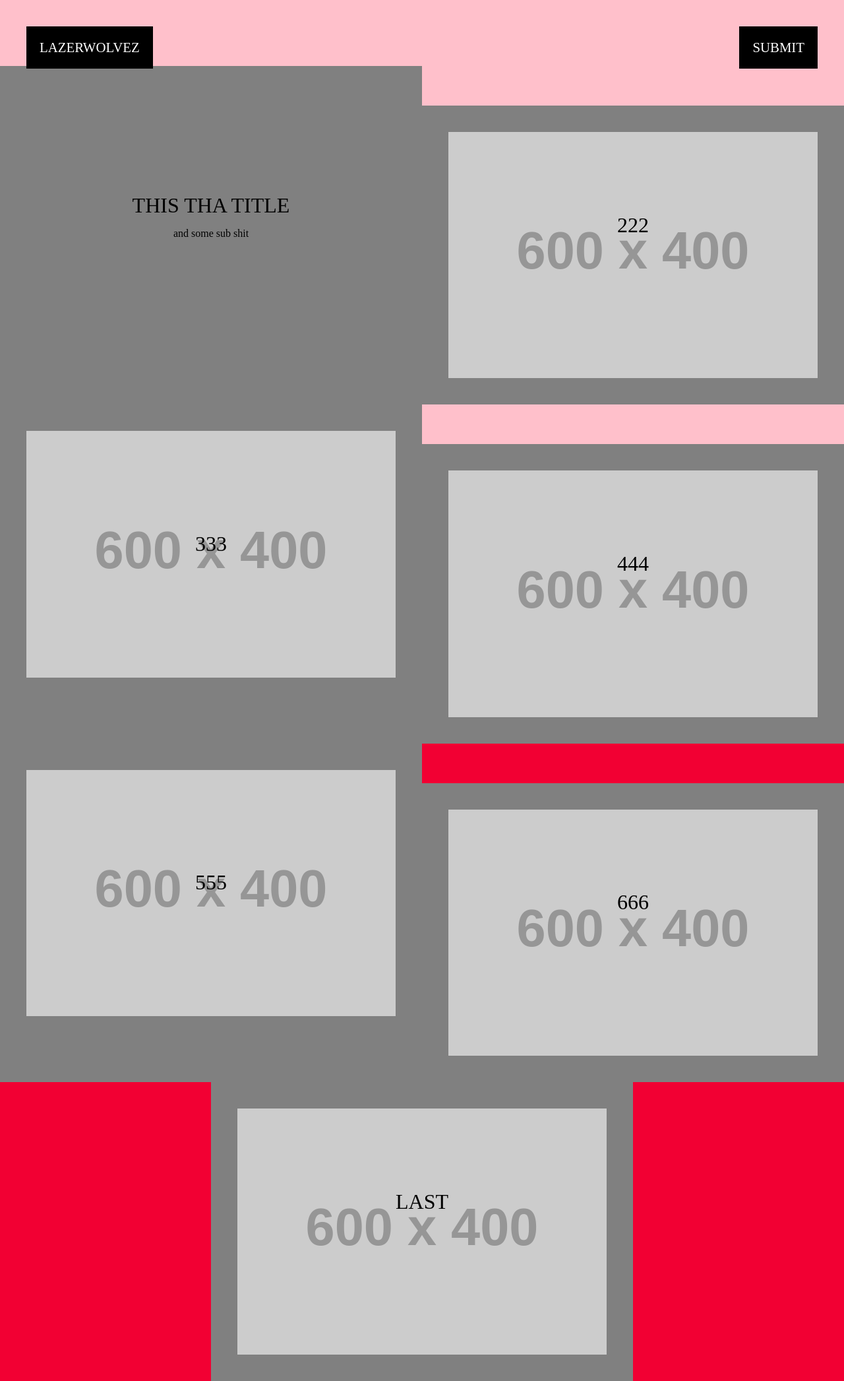
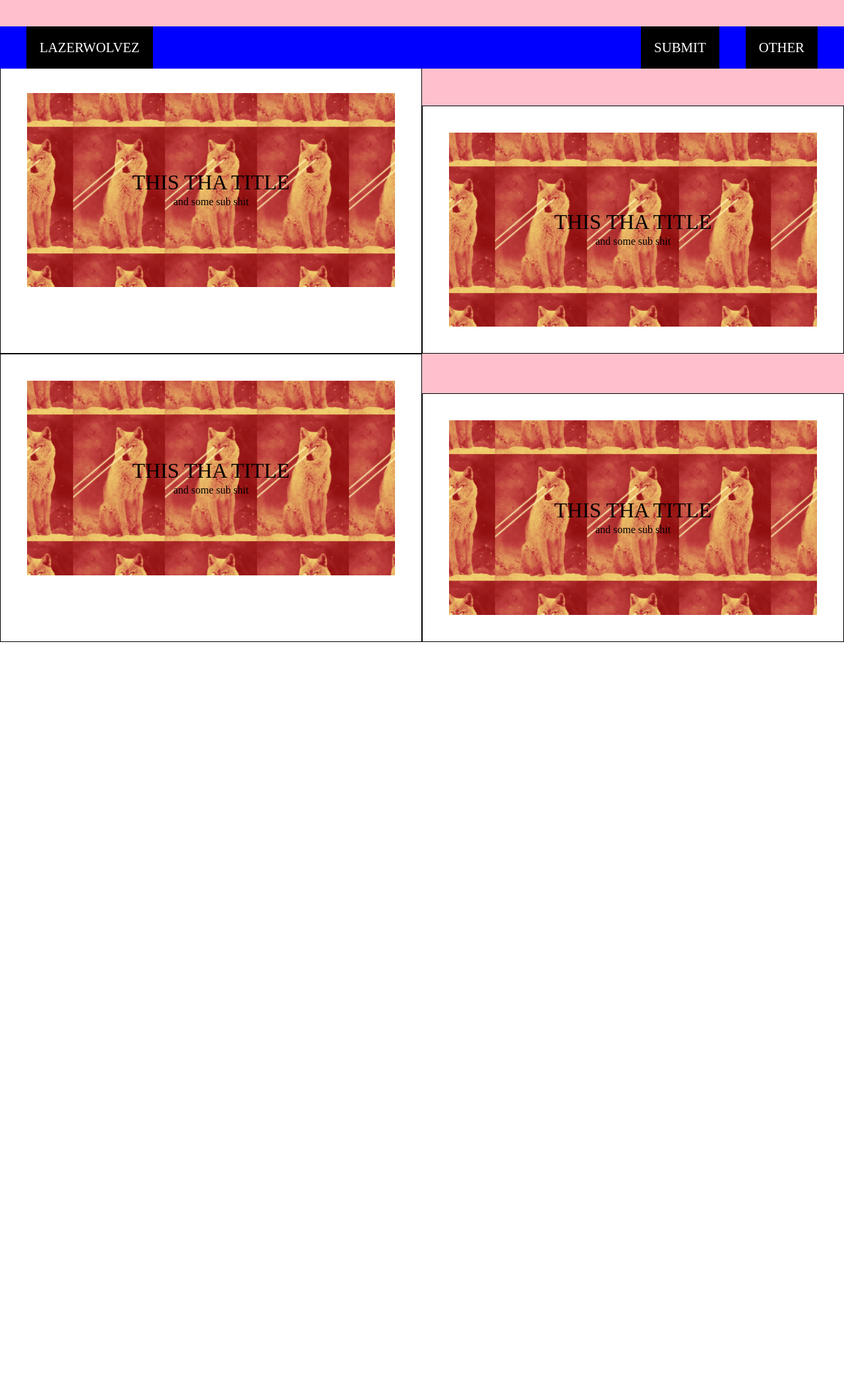
Before and after one commit to kevinmcc/lazerwolvez, a PHP site: page / in a window 1280 px wide. Shown: the whole page at 66% size. After the commit the page ends 973 px from the top, so only its background shows below. Run offline with PHP 8.4, Linux system fonts and the light colour scheme; grey boxes labelled with a size stand in for pictures from a placeholder-image service; some libraries are stand-ins or nearby versions.

Commit message:
CSS fixes

```diff
--- a/css/main.css
+++ b/css/main.css
@@ -111,7 +111,7 @@ dfn {
  * Address variable `h1` font-size and margin within `section` and `article`
  * contexts in Firefox 4+, Safari, and Chrome.
  */
-h1, ul.buttons li {
+h1, nav ul li {
   font-size: 2em;
   margin: 0.67em 0; }
 
@@ -358,7 +358,7 @@ th {
 *:after {
   box-sizing: border-box; }
 
-h1, ul.buttons li, h2, h3, h4, h5, h6 {
+h1, nav ul li, h2, h3, h4, h5, h6 {
   margin: 0;
   font-weight: normal; }
 
@@ -495,20 +495,6 @@ header {
   #logo:hover {
     background: #F20033; }
 
-.intro {
-  height: 50vh;
-  position: relative; }
-  .intro h1, .intro ul.buttons li, ul.buttons .intro li {
-    position: absolute;
-    top: 50%;
-    left: 50%;
-    transform: translate(-50%, -50%);
-    text-align: center;
-    font-size: 5em;
-    letter-spacing: 0.02px;
-    width: 100%;
-    font-weight: bold; }
-
 body {
   font-family: "Graphik-Semibold";
   color: white;
@@ -516,43 +502,46 @@ body {
 
 a {
   color: white;
-  text-decoration: none;
-  cursor: url(http://icons.iconarchive.com/icons/glyphish/glyphish/32/82-dog-paw-icon.png), auto; }
+  text-decoration: none; }
   a:visited {
     color: white; }
 
-h1, ul.buttons li {
+h1, nav ul li {
   font-size: 1.3em; }
 
 #page-wrapper {
   position: relative;
   width: 100%;
   max-width: 1600px;
+  overflow-x: hidden;
   margin: auto; }
 
-.padding-style, nav h1, ul.buttons li {
+.padding-style, nav ul li {
   background-color: black;
   padding: 20px; }
 
 nav {
   position: fixed;
-  background-color: red;
-  top: 40px;
-  left: 40px;
+  width: 100%;
+  max-width: 1600px;
+  margin-top: 40px;
+  background-color: blue;
   box-sizing: border-box;
   z-index: 999; }
-  nav h1, nav ul.buttons li, ul.buttons nav li {
-    font-family: "Graphik-SemiboldItalic"; }
 
-ul.buttons {
-  position: fixed;
-  top: 40px;
-  right: 40px;
-  z-index: 999; }
-  ul.buttons li {
-    display: inline-block;
-    margin-left: 20px; }
-    ul.buttons li:hover {
+nav ul {
+  width: 100%;
+  z-index: 999;
+  text-align: right;
+  padding: 0 40px 0 40px; }
+  nav ul li:nth-child(1) {
+    float: left;
+    margin-left: 0; }
+  nav ul li {
+    float: right;
+    margin-left: 40px;
+    display: inline-block; }
+    nav ul li:hover {
       color: black;
       background-color: white; }
 
@@ -568,25 +557,32 @@ ul.grid {
     position: relative;
     width: 50%;
     display: inline-flex;
-    justify-content: space-between; }
-  ul.grid li > .wrapper > a > img {
-    max-width: 100%;
-    min-width: 100%;
-    z-index: 0; }
-  ul.grid li > .wrapper > img {
+    background-color: green; }
+  ul.grid li > .wrapper > div {
     max-width: 100%;
     min-width: 100%;
     z-index: 0; }
   ul.grid li:nth-child(even) {
     margin-top: 60px; }
   ul.grid .wrapper {
+    position: relative;
     width: 100%;
     height: 100%;
     padding: 40px;
-    background-color: grey; }
-  ul.grid .wrapper p {
+    border: 1px solid black;
+    text-align: center;
+    background-color: white; }
+  ul.grid .wolfgif {
+    position: relative;
     width: 100%;
-    height: 4em;
+    height: 23vw;
+    margin: auto;
+    background: url("../images/2.gif") repeat;
+    background-position: center center;
+    background-size: 25%; }
+  ul.grid .wolfgif > p {
+    width: 100%;
+    height: 1.5em;
     position: absolute;
     margin: auto;
     top: 0;
@@ -595,4 +591,5 @@ ul.grid {
     right: 0;
     color: black;
     font-size: 2em;
+    line-height: .75em;
     z-index: 99; }
--- a/index.html
+++ b/index.html
@@ -9,7 +9,6 @@
 	<link rel="apple-touch-icon" href="apple-touch-icon.png">
 	<link rel="stylesheet" href="css/main.css">
 </head>
-<script>document.write('<script src="http://' + (location.host || 'localhost').split(':')[0] + ':35729/livereload.js?snipver=1"></' + 'script>')</script>
 <body>
 
 <!--[if lt IE 9]>
@@ -17,43 +16,58 @@
   <![endif]-->
   <div id="page-wrapper">
   	<nav>
-        		<h1>LAZERWOLVEZ</h1>
+  		<ul>
+  			<a href="#">
+  				<li>LAZERWOLVEZ</li>
+  				<li>OTHER</li>
+  				<li>SUBMIT</li>
+  			</a>
+  		</ul>
   	</nav>
-        	<ul class="buttons"><a href="#">
-        		<li>SUBMIT</li></a></ul>
+
   	<ul class="grid">
   		<li>
-        				<div class="wrapper wolf1"><a href="#">
-        					<p>THIS THA TITLE<br/><span style="font-size: .5em; line-height: 1em;">and some sub shit</span></p></a></div>
-        				</li>
-        				<li>
   			<div class="wrapper">
-        						<p>222</p><img src="http://placehold.it/600x400"/>
+  				<a href="#">
+  					<div class="wolfgif">
+  						<p>THIS THA TITLE<br/>
+  							<span style="font-size: .5em;">and some sub shit</span>
+  						</p>
+  					</div>
+  				</a>
   			</div>
   		</li>
   		<li>
   			<div class="wrapper">
-        						<p>333</p><img src="http://placehold.it/600x400"/>
+  				<a href="#">
+  					<div class="wolfgif">
+  						<p>THIS THA TITLE<br/>
+  							<span style="font-size: .5em;">and some sub shit</span>
+  						</p>
+  					</div>
+  				</a>
   			</div>
   		</li>
   		<li>
   			<div class="wrapper">
-        						<p>444</p><img src="http://placehold.it/600x400"/>
+  				<a href="#">
+  					<div class="wolfgif">
+  						<p>THIS THA TITLE<br/>
+  							<span style="font-size: .5em;">and some sub shit</span>
+  						</p>
+  					</div>
+  				</a>
   			</div>
   		</li>
   		<li>
   			<div class="wrapper">
-        						<p>555</p><img src="http://placehold.it/600x400"/>
+  				<a href="#">
+  					<div class="wolfgif">
+  						<p>THIS THA TITLE<br/>
+  							<span style="font-size: .5em;">and some sub shit</span>
+  						</p>
   					</div>
-        				</li>
-        				<li>
-        					<div class="wrapper">
-        						<p>666</p><img src="http://placehold.it/600x400"/>
-        					</div>
-        				</li>
-        				<li>
-        					<div class="wrapper">
-        						<p>LAST</p><img src="http://placehold.it/600x400"/>
+  				</a>
   			</div>
   		</li>
   	</ul>
--- a/js/main.js
+++ /dev/null
@@ -1,47 +0,0 @@
-$('#sharemenu').hover( // menu items
-    function(e){ $(this).addClass('show'); },
-    function(e){ $(this).removeClass('show'); }
-);
-
-
-
-//testing 3D Apple motion
-
-
-// var $poster = $('.poster'),
-//   $shine = $('.shine'),
-//   $layer = $('div[class*="layer-"]'),
-//   w = $(window).width(), //window width
-//   h = $(window).height(); //window height
-
-// $(window).on('mousemove', function(e) {
-//   var offsetX = 0.5 - e.pageX / w, //cursor position X
-//     offsetY = 0.5 - e.pageY / h, //cursor position Y
-//     dy = e.pageY - h / 2, //@h/2 = center of poster
-//     dx = e.pageX - w / 2, //@w/2 = center of poster
-//     theta = Math.atan2(dy, dx), //angle between cursor and center of poster in RAD
-//     angle = theta * 180 / Math.PI - 90, //convert rad in degrees
-//     offsetPoster = $poster.data('offset'),
-//     transformPoster = 'translateY(' + -offsetX * offsetPoster + 'px) rotateX(' + (-offsetY * offsetPoster) + 'deg) rotateY(' + (offsetX * (offsetPoster * 2)) + 'deg)'; //poster transform
-
-//   //get angle between 0-360
-//   if (angle < 0) {
-//     angle = angle + 360;
-//   }
-
-//   //gradient angle and opacity
-//   $shine.css('background', 'linear-gradient(' + angle + 'deg, rgba(255,255,255,' + e.pageY / h + ') 0%,rgba(255,255,255,0) 80%)');
-
-//   //poster transform
-//   $poster.css('transform', transformPoster);
-
-//   //parallax foreach layer
-//   $layer.each(function() {
-//     var $this = $(this),
-//       offsetLayer = $this.data('offset') || 0,
-//       transformLayer = 'translateX(' + offsetX * offsetLayer + 'px) translateY(' + offsetY * offsetLayer + 'px)';
-
-//     $this.css('transform', transformLayer);
-//   });
-
-// });
--- a/scss/pages/_about.scss
+++ b/scss/pages/_about.scss
@@ -1,26 +1,9 @@
-.intro{
-	height: 50vh;
-	position: relative;
-	h1{
-		position: absolute;
-	    top: 50%;
-	    left: 50%;
-	    transform: translate(-50%, -50%);
-	    text-align: center;
-	    font-size: 5em;
-		letter-spacing: 0.02px;
-		width: 100%;
-		font-weight: bold;
-	}
-}
-
 $spacing-unit: 20px;
 $font: 'Graphik-Semibold';
 $font-italic: 'Graphik-SemiboldItalic';
 
 body
 {
-
 	font-family: $font;
 	color: white;
 	background-color: pink;
@@ -29,8 +12,7 @@ a
 {
 	color: white;
 	text-decoration: none;
-  cursor:url(http://icons.iconarchive.com/icons/glyphish/glyphish/32/82-dog-paw-icon.png), auto;
-  //background-color: yellow;
+  //cursor:url(http://icons.iconarchive.com/icons/glyphish/glyphish/32/82-dog-paw-icon.png), auto;
   &:visited{color: white;}
 }
 
@@ -47,8 +29,8 @@ h1{font-size: 1.3em;}
 {
 	position: relative;
 	width: 100%; max-width: 1600px;
+	overflow-x: hidden;
 	margin: auto;
-  //background-color: white;
 }
 
 .padding-style
@@ -60,27 +42,26 @@ h1{font-size: 1.3em;}
 nav
 {
 	position: fixed;
-  background-color: red;
-  top: $spacing-unit*2; left: $spacing-unit*2;
+	width: 100%; max-width: 1600px;
+	margin-top: $spacing-unit*2;
+	background-color: blue;
 	box-sizing: border-box;
 	z-index: 999;
-  h1{
-    @extend .padding-style;
-    font-family: $font-italic;
-  }
 }
 
-ul.buttons
+nav ul
 {
-  position: fixed;
-  top: $spacing-unit*2;
-  right: $spacing-unit*2;
+	width: 100%;
 	z-index: 999;
+	text-align: right;
+	padding: 0 $spacing-unit*2 0 $spacing-unit*2;
+	li:nth-child(1){float: left; margin-left: 0;}
 	li{
 		@extend h1;
 		@extend .padding-style;
+		float: right;
+		margin-left: $spacing-unit*2;
 		display: inline-block;
-    margin-left: $spacing-unit;
 		&:hover{color: black; background-color: white;}
 	}
 }
@@ -100,25 +81,42 @@ ul.grid
 		position: relative;
 		width: 50%;
 		display: inline-flex;
-    justify-content: space-between;
+		background-color: green;
 	}
-  li > .wrapper > a > img{max-width: 100%; min-width: 100%; z-index: 0;}
-  li > .wrapper > img{max-width: 100%; min-width: 100%; z-index: 0;}
+	li > .wrapper > div{max-width: 100%; min-width: 100%; z-index: 0;}
 	li:nth-child(even){margin-top: $spacing-unit*3}
 
 	.wrapper
 	{
+		position: relative;
 		width: 100%; height: 100%;
 		padding: $spacing-unit*2;
-    background-color: grey;
+		border: 1px solid black;
+		text-align: center;
+
+		background-color: white;
 	}
-  .wrapper p{
-    width: 100%; height: 4em;
 
+	.wolfgif
+	{
+		position: relative;
+		width: 100%; height: 23vw;
+		margin: auto;
+
+		background: url('../images/2.gif') repeat;
+		background-position: center center;
+		background-size: 25%;
+	}
+
+	.wolfgif > p{
+		width: 100%;
+		height: 1.5em;
 		position: absolute;
 		@include tblr();
+
 		color: black;
 		font-size: 2em;
+		line-height: .75em;
 		z-index: 99;
 	}
 
```
Lines whose indentation alone changed are shown as unchanged.
